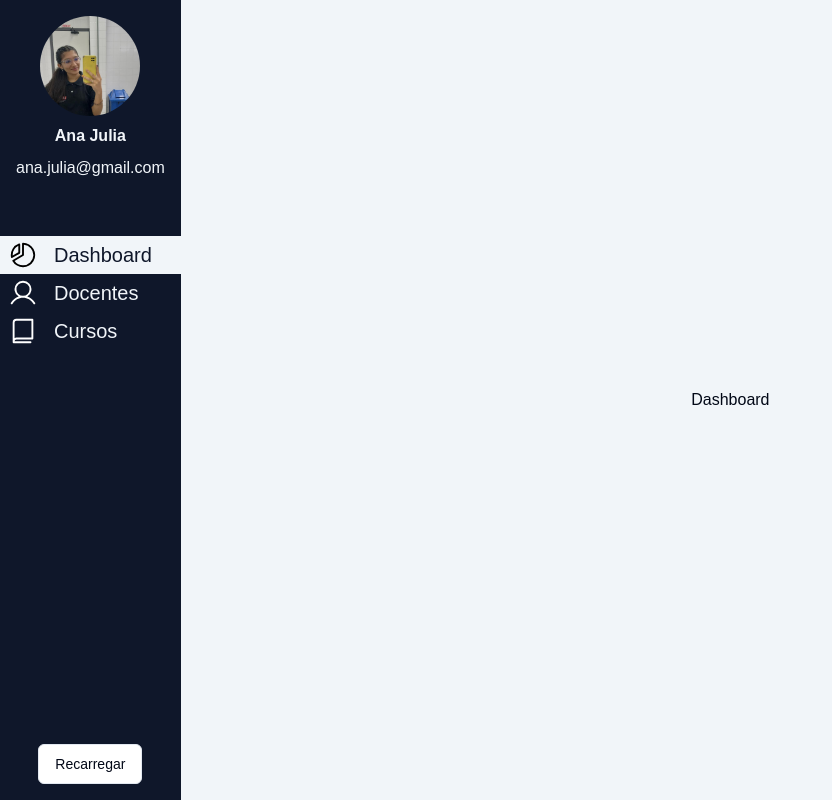
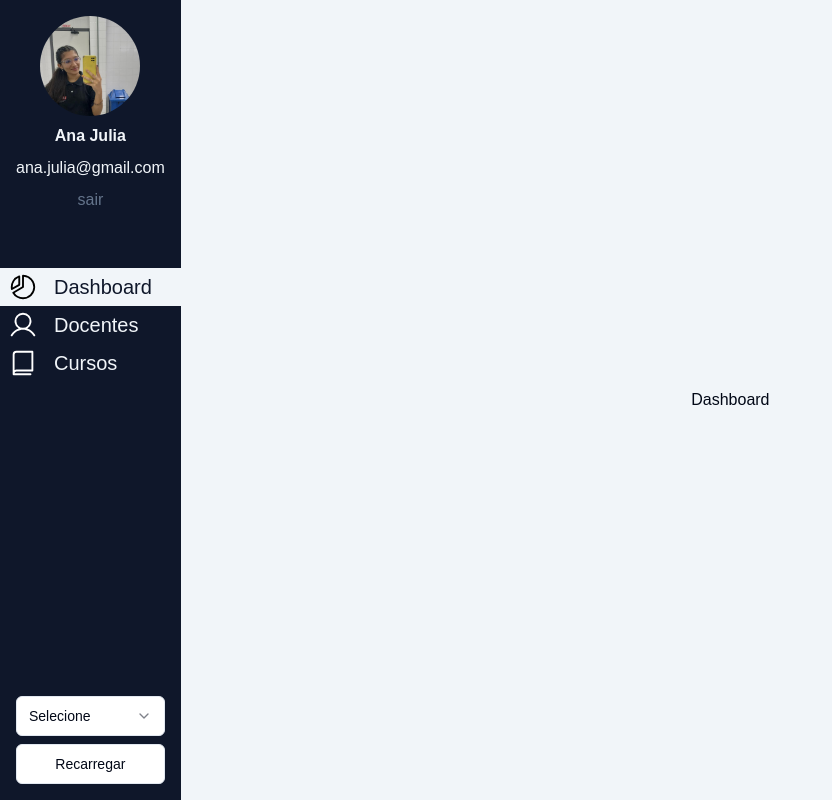
Before and after one commit to Gestao-FIC/ads_projeto_gestao_fic, a Next.js app in the folder frontend/: page / in a window 1280 px wide. Shown: the whole page, without its empty margins (0-832 px from the left). Built offline with nearby package versions, Linux system fonts and the light colour scheme.

Commit message:
feat: add navbar component on layout file

```diff
--- a/frontend/app/layout.tsx
+++ b/frontend/app/layout.tsx
@@ -1,23 +1,5 @@
-import type { Metadata } from "next";
-import localFont from "next/font/local";
 import "./globals.css";
-import Nav from "@/components/nav";
-
-const geistSans = localFont({
-  src: "./fonts/GeistVF.woff",
-  variable: "--font-geist-sans",
-  weight: "100 900",
-});
-const geistMono = localFont({
-  src: "./fonts/GeistMonoVF.woff",
-  variable: "--font-geist-mono",
-  weight: "100 900",
-});
-
-export const metadata: Metadata = {
-  title: "Create Next App",
-  description: "Generated by create next app",
-};
+import NavBar from "@/components/NavBar";
 
 export default function RootLayout({
   children,
@@ -25,11 +7,9 @@
   children: React.ReactNode;
 }>) {
   return (
-    <html lang="en">
-      <body
-        className={`${geistSans.variable} ${geistMono.variable} antialiased flex flex-row min-h-screen w-screen`}
-      >
-        <Nav />
+    <html>
+      <body className="antialiased flex flex-row min-h-screen w-screen">
+        <NavBar />
         <div className="w-full min-h-screen">{children}</div>
       </body>
     </html>
```
